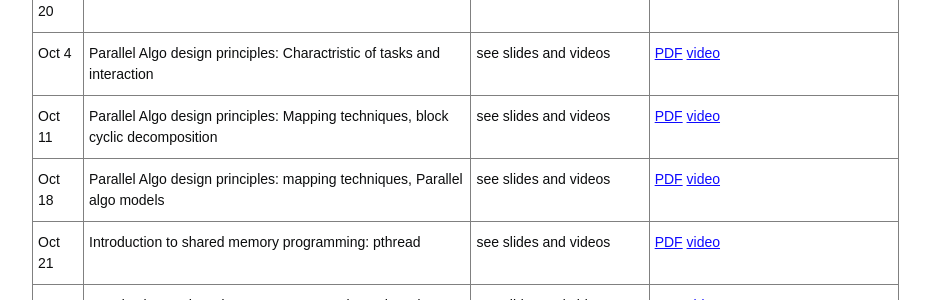
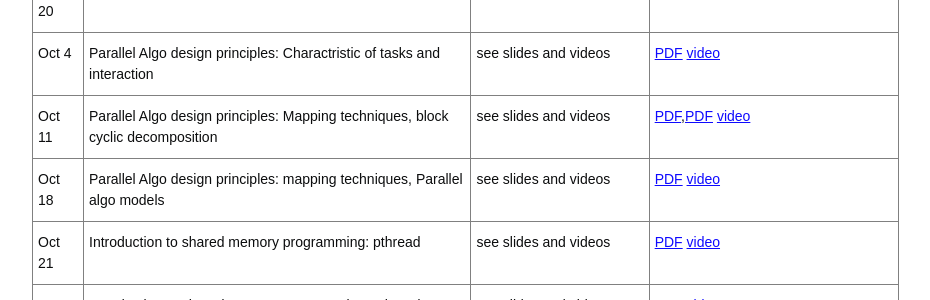
Before and after one commit to chandreshiit/oldsite, a Jekyll site: the page built from _pages/PC2021.md, in a window 1280 px wide and 900 px high, scrolled down 2246 px. Shown: the part 152-452 px from the top of the window, without its empty margins (179-1109 px from the left). Built offline with Jekyll 4.4.1, drawn with Linux system fonts in a browser that asks for light colours; cached includes are drawn as plain includes; nearby versions of some CDN libraries.

```diff
--- a/_pages/PC2021.md
+++ b/_pages/PC2021.md
@@ -151,7 +151,7 @@ author_profile: false
     <td class="tg-0pky">Oct 11</td>
     <td class="tg-0pky">Parallel Algo design principles: Mapping techniques,  block cyclic decomposition</td>
     <td class="tg-0pky">see slides and videos</td>
-    <td class="tg-0pky"> <a href="https://drive.google.com/file/d/1mn6W2zT1OfmqK8N5R35xslueqzn319Q0/view?usp=sharing">PDF</a> <a href="https://drive.google.com/file/d/1ojWNlfc44RnNNjBqUss8V1OzAacDTTez/view?usp=sharing"> video</a> </td>   </tr>
+    <td class="tg-0pky"> <a href="https://drive.google.com/file/d/1mn6W2zT1OfmqK8N5R35xslueqzn319Q0/view?usp=sharing">PDF</a>,<a href="https://drive.google.com/file/d/1tYZkPLRSu3jOy_tyc6hAoTXvXQcTEEy1/view?usp=sharing">PDF</a> <a href="https://drive.google.com/file/d/1ojWNlfc44RnNNjBqUss8V1OzAacDTTez/view?usp=sharing"> video</a> </td>   </tr>
       <tr>
     <td class="tg-0pky">Oct 18</td>
     <td class="tg-0pky">Parallel Algo design principles: mapping techniques,  Parallel algo models</td>
@@ -193,25 +193,6 @@ author_profile: false
     <td class="tg-0pky">see slides and videos</td>
     <td class="tg-0pky"> <a href="https://drive.google.com/file/d/1j1JtEqhO4LRQ8gv4vQ5rfOCLIXh-_Z8_/view?usp=sharing">PDF1</a><a href="https://drive.google.com/file/d/1xVKVRh4ptbouNTc9LKRQBOTkT6vLW1Yk/view?usp=sharing"> video</a> </td>   </tr>
 </table>
-
-
-
-
-
-
-
-
-
-
-
-
-
-
-
-
-
-
-
 
 
 
```
